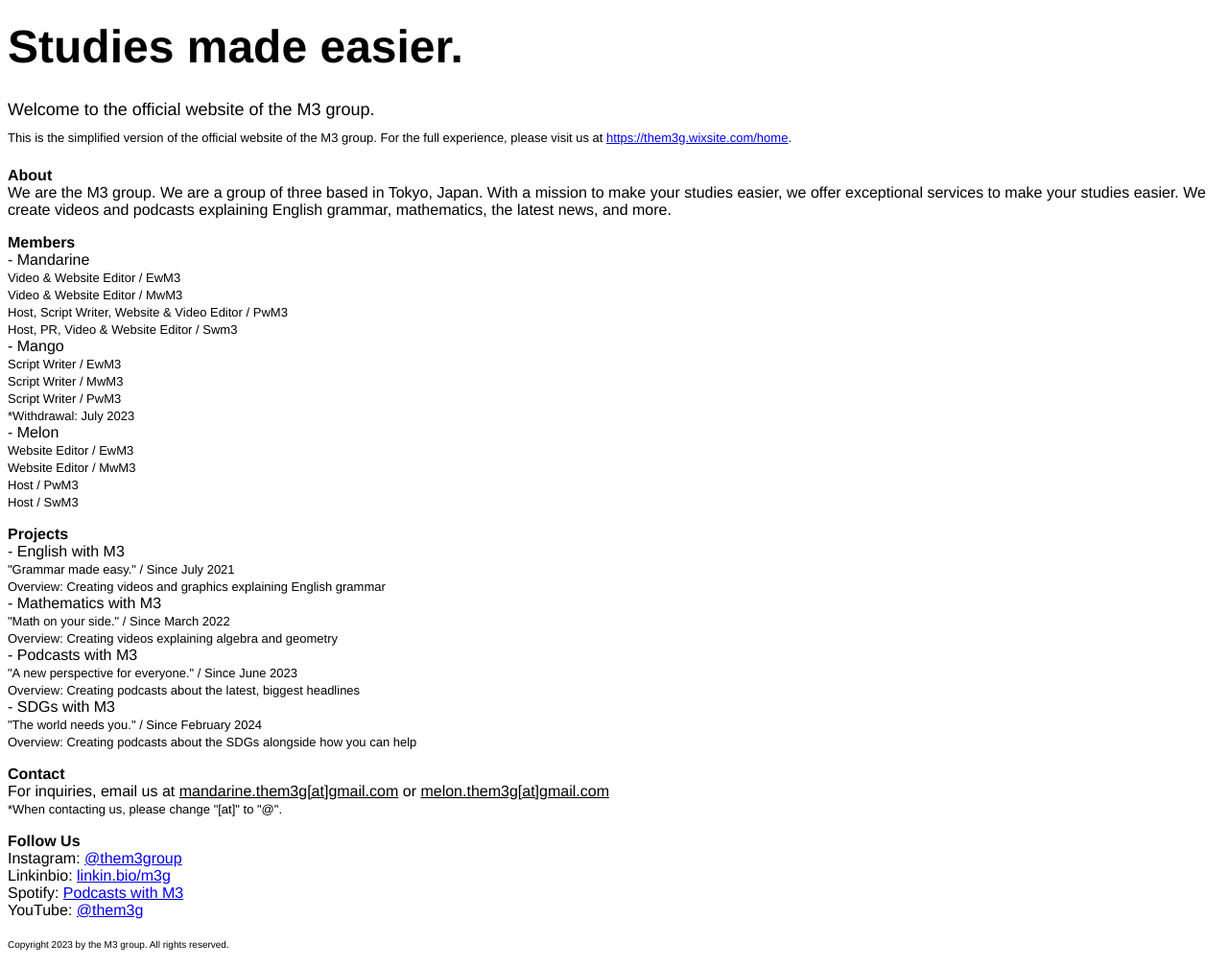
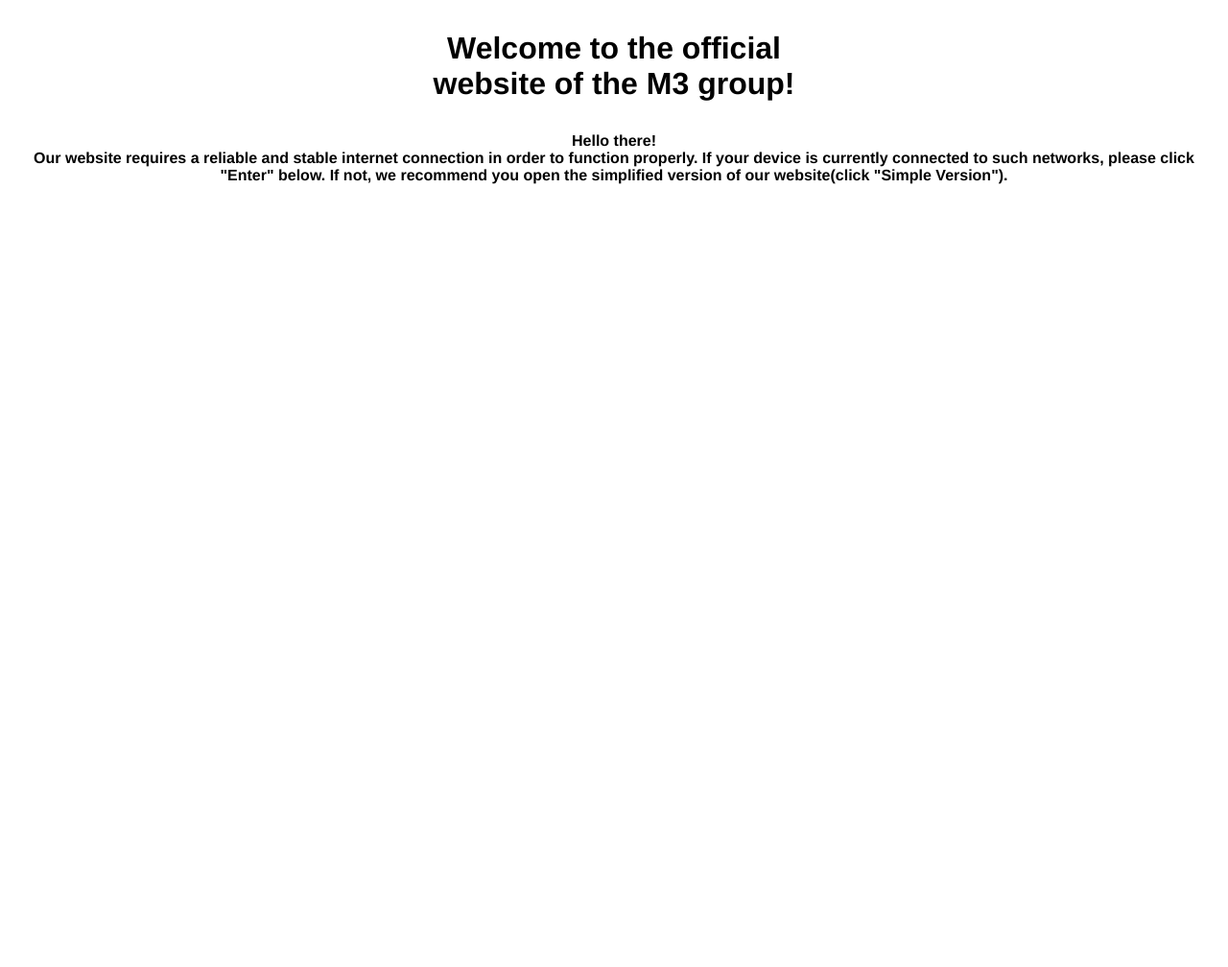
Before and after one commit to them3g/home, a plain HTML site: page index.html in a window 1280 px wide. Shown: the whole page at 96% size. After the commit the page ends 800 px from the top, so only its background shows below. Drawn offline with Linux system fonts and the light colour scheme.

Commit message:
Update index.html

```diff
--- a/index.html
+++ b/index.html
@@ -1,6 +1,7 @@
 <!DOCTYPE html>
 <link rel="icon" href="icon-48x48.png">
 <html lang="en">
+<font face="Helvetica">
 
     <head>
         <meta charset="" UTF-8>
@@ -9,85 +10,16 @@
         <meta name="description" content="The simplified version of the official website of the M3 group. For the full experience, please visit us at: https://them3g.wixsite.com/home" </head>
 
     <body>
-    <font face="Helvetica">
-
+        <div class="title">
             <h1>
-            <font size="7">Studies made easier.</font>
+                <p style="text-align:center">Welcome to the official<br>website of the M3 group!</p>
             </h1>
-
-        <h2><span style="font-weight: normal">
-                <font size="4">Welcome to the official website of the M3 group.</font><br>
-                <font size="2">This is the simplified version of the official website of the M3 group. For the full experience, please visit us at <a href="https://them3g.wixsite.com/home"><u>https://them3g.wixsite.com/home</u></a>.</font>
-            </span></h2>
-
-        <p><b>About</b><br>
-            We are the M3 group. We are a group of three based in Tokyo, Japan. With a mission to make your studies easier, we offer exceptional services to make your studies easier. We create videos and podcasts explaining English grammar, mathematics, the latest news, and more.
-        </p>
-
-        <p><b>Members</b><br>
-            - Mandarine<br>
-            <font size="2">
-                Video & Website Editor / EwM3<br>
-                Video & Website Editor / MwM3<br>
-                Host, Script Writer, Website & Video Editor / PwM3<br>
-                Host, PR, Video & Website Editor / Swm3</font><br>
-            - Mango<br>
-            <font size="2">
-                Script Writer / EwM3<br>
-                Script Writer / MwM3<br>
-                Script Writer / PwM3<br>
-                *Withdrawal: July 2023</font><br>
-            - Melon<br>
-            <font size="2">
-                Website Editor / EwM3<br>
-                Website Editor / MwM3<br>
-                Host / PwM3<br>
-                Host / SwM3</font><br>
-        </p>
-
-        <p><b>Projects</b><br>
-            - English with M3<br>
-            <font size="2">
-                "Grammar made easy." / Since July 2021<br>
-                Overview: Creating videos and graphics explaining English grammar
-            </font><br>
-            - Mathematics with M3<br>
-            <font size="2">
-                "Math on your side." / Since March 2022<br>
-                Overview: Creating videos explaining algebra and geometry
-            </font><br>
-            - Podcasts with M3<br>
-            <font size="2">
-                "A new perspective for everyone." / Since June 2023<br>
-                Overview: Creating podcasts about the latest, biggest headlines
-            </font><br>
-            - SDGs with M3<br>
-            <font size="2">
-                "The world needs you." / Since February 2024<br>
-                Overview: Creating podcasts about the SDGs alongside how you can help
-            </font><br>
-        </p>
-
-        <p><b>Contact</b><br>
-            For inquiries, email us at <u>mandarine.them3g[at]gmail.com</u> or <u>melon.them3g[at]gmail.com</u><br>
-            <font size="2">
-                *When contacting us, please change "[at]" to "@".
-            </font>
-        </p>
-
-        <p><b>Follow Us</b><br>
-            Instagram: <a href="https://www.instagram.com/them3group">@them3group</a><br>
-            Linkinbio: <a href="https://linkin.bio/m3g">linkin.bio/m3g</a><br>
-            Spotify: <a href="https://open.spotify.com/show/0mgaUlbw94ZoGT0qL9CTR0">Podcasts with M3</a><br>
-            YouTube: <a href="https://www.youtube.com/@them3g">@them3g</a><br>
-        </p>
-
+        </div>
+        <div class="hello">
             <p>
-            <font size="1.5">
-                Copyright 2023 by the M3 group. All rights reserved.
-            </font>
-        </p>
+            <p style="text-align:center"><b>Hello there!<br>Our website requires a reliable and stable internet connection in order to function properly. If your device is currently connected to such networks, please click "Enter" below. If not, we recommend you open the simplified version of our website(click "Simple Version").</b></p>
+        </div>
+    </body>
 
 </font>
-
 </html>
```
Lines whose indentation alone changed are shown as unchanged.
